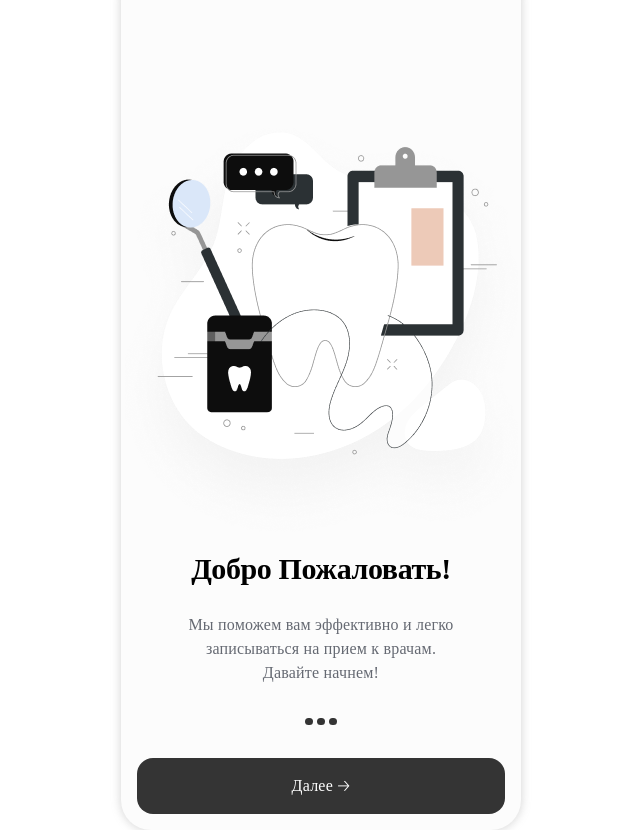
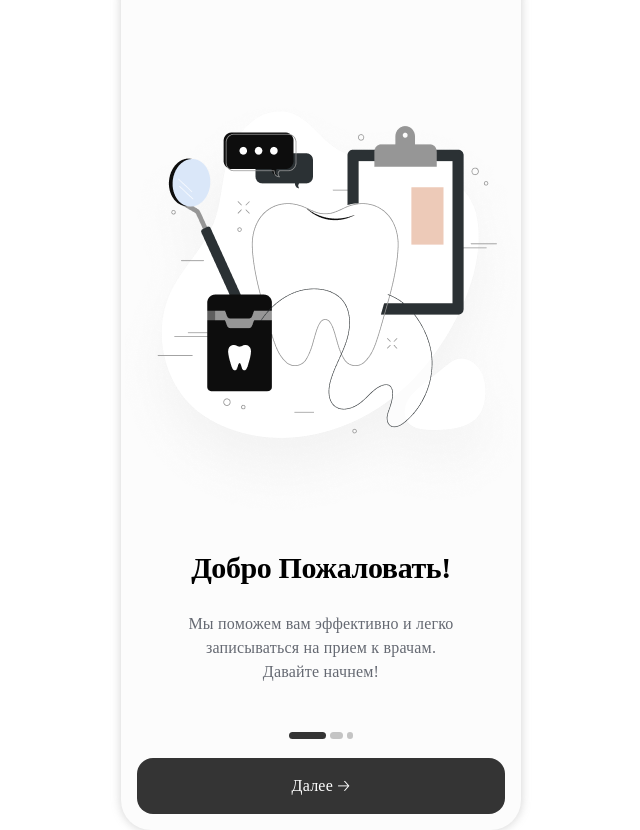
Before and after one commit to AmozasXleb/VR-test-task, a React (Vite) app: page / in a window 1280 px wide. Shown: the whole page, without its empty margins (319-959 px from the left). Built offline with nearby package versions, Linux system fonts and the light colour scheme; a web font is replaced by a local one.

Commit message:
почти все готово (остался слайдер)

```diff
--- a/src/pages/CodePage/Code.tsx
+++ b/src/pages/CodePage/Code.tsx
@@ -56,6 +56,22 @@ export function Code() {
     }
   }, [isAllFilled]);
 
+  const [seconds, setSeconds] = useState(60);
+
+  useEffect(() => {
+    const timer = setInterval(() => {
+      setSeconds(prev => {
+        if (prev <= 1) {
+          clearInterval(timer);
+          return 0;
+        }
+        return prev - 1;
+      });
+    }, 1000);
+
+    return () => clearInterval(timer);
+  }, []);
+
   return (
     <main>
       <div className={styles.content}>
@@ -68,7 +84,7 @@ export function Code() {
           <div className={styles.header}>
             <h1>Код подтверждения</h1>
             <p>
-              Код отправлен на + 7 922 365 54 06 <br />
+              Код отправлен на + 7 {localStorage.getItem('num')} <br />
               Введите код из SMS
             </p>
           </div>
@@ -88,7 +104,7 @@ export function Code() {
                 />
               ))}
             </div>
-            <label>Запросить повторно через: </label>
+            <label>Запросить повторно через: {seconds}</label>
           </div>
         </div>
 
--- a/src/pages/LogInPage/LogIn.tsx
+++ b/src/pages/LogInPage/LogIn.tsx
@@ -1,11 +1,15 @@
-import { useRef } from "react";
+import { useRef, useState } from "react";
 import styles from "./styles.module.css";
-
+import { useNavigate } from "react-router-dom";
 
 export function LogIn() {
+  const navigate = useNavigate();
+
   const telDiv = useRef<HTMLDivElement>(null);
   const telInput = useRef<HTMLInputElement>(null);
   const telBut = useRef<HTMLButtonElement>(null);
+
+  const [isButtonDisabled, setIsButtonDisabled] = useState(true);
 
   const onFocus = () => {
     if (telDiv.current) {
@@ -41,14 +45,16 @@ export function LogIn() {
 
       telInput.current.value = formatted;
 
-      if (telInput.current.value !== "") {
+      if (telInput.current.value.length === 13) {
         if (telBut.current) {
-          telBut.current.disabled = false;
+          setIsButtonDisabled(false);
+          localStorage.setItem('num', formatted)
           telBut.current.style.background = "#2d2d2d";
         }
       } else {
         if (telBut.current) {
-          telBut.current.disabled = true;
+          setIsButtonDisabled(true);
+
           telBut.current.style.background = "#2d2d2d5c";
         }
       }
@@ -94,7 +100,14 @@ export function LogIn() {
             <span>Политики кофиденциальности</span> , а также разрешаете
             обработку своих данных
           </p>
-          <button className={styles.next} ref={telBut} disabled={true}>
+          <button
+            className={styles.next}
+            ref={telBut}
+            disabled={isButtonDisabled}
+            onClick={() => {
+              navigate("/code");
+            }}
+          >
             Получить код
           </button>
         </div>
--- a/src/pages/MainPage/MainPage.tsx
+++ b/src/pages/MainPage/MainPage.tsx
@@ -4,7 +4,7 @@ import styles from "./styles.module.css";
 export function MainPage() {
   return (
     <main>
-
+      ура вы тут!!
     </main>
   );
 }
--- a/src/pages/StartPage/Start.tsx
+++ b/src/pages/StartPage/Start.tsx
@@ -1,13 +1,100 @@
+import { useEffect, useRef } from "react";
 import styles from "./styles.module.css";
+import { useNavigate } from "react-router-dom";
 
 export function Start() {
+  const navigate = useNavigate();
+
+
+  const ind1 = useRef<HTMLDivElement>(null);
+  const ind2 = useRef<HTMLDivElement>(null);
+  const ind3 = useRef<HTMLDivElement>(null);
+  const ind = useRef<HTMLDivElement>(null);
+  const but = useRef<HTMLDivElement>(null);
+
+  const first = useRef<HTMLDivElement>(null);
+  const second = useRef<HTMLDivElement>(null);
+  const last = useRef<HTMLDivElement>(null);
+
+  const firstImg = useRef<HTMLImageElement>(null);
+  const firstText = useRef<HTMLImageElement>(null);
+
+  let slideNum = 1;
+
+  const nextSlide = () => {
+    if (slideNum === 1) {
+      if (ind1.current) {
+        ind1.current.style.transform = "translateX(18px)";
+      }
+      if (ind2.current) {
+        ind2.current.style.transform = "translateX(-37px)";
+      }
+
+      if (first.current) {
+        first.current.style.opacity = "0";
+        first.current.style.display = "none";
+      }
+      if (second.current) {
+        second.current.style.opacity = "1";
+      }
+
+      slideNum += 1;
+
+      return;
+    }
+    if (slideNum === 2) {
+      if (ind1.current) {
+        ind1.current.style.transform = "translateX(27px)";
+      }
+      if (ind3.current) {
+        ind3.current.style.transform = "translateX(-38px)";
+      }
+
+      if (second.current) {
+        second.current.style.opacity = "0";
+        second.current.style.display = "none";
+      }
+      if (last.current) {
+        last.current.style.opacity = "1";
+      }
+
+      slideNum += 1;
+
+      return;
+    }
+        if (slideNum === 3) {
+          navigate("/login")
+    }
+  };
+
+  useEffect(() => {
+    if (firstImg.current) {
+      firstImg.current.style.marginBottom = "-70px";
+    }
+
+    setTimeout(() => {
+      if (firstImg.current) {
+        firstImg.current.style.transform = "translateY(-90px)";
+      }
+      if (but.current) {
+        but.current.style.opacity = "1";
+      }
+      if (ind.current) {
+        ind.current.style.opacity = "1";
+      }
+      if (firstText.current) {
+        firstText.current.style.opacity = "1";
+      }
+    }, 1000);
+  }, []);
+
   return (
     <main>
       <div className={styles.content}>
         <div className={styles.frame_row}>
-          <div className={styles.frame}>
-            <img src="./src/assets/tooth_main.png" alt="" />
-            <div className={styles.text}>
+          <div className={styles.frame} ref={first}>
+            <img src="./src/assets/tooth_main.png" alt="" ref={firstImg} />
+            <div className={styles.text_first} ref={firstText}>
               <h2>Добро Пожаловать!</h2>
               <p>
                 Мы поможем вам эффективно и легко записываться на прием к
@@ -17,7 +104,7 @@ export function Start() {
               </p>
             </div>
           </div>
-          <div className={styles.frame}>
+          <div className={styles.frame} ref={second}>
             <img src="./src/assets/peoples.png" alt="" />
             <div className={styles.text}>
               <h2>Выберите Специализацию</h2>
@@ -28,7 +115,7 @@ export function Start() {
               </p>
             </div>
           </div>
-          <div className={styles.frame}>
+          <div className={styles.frame} ref={last}>
             <img src="./src/assets/tooth_second.png" alt="" />
             <div className={styles.text}>
               <h2>Запланируйте Свой Первый Прием</h2>
@@ -41,13 +128,21 @@ export function Start() {
           </div>
         </div>
 
-        <div className={styles.indication}>
-          <div id="f1">*</div>
-          <div id="f2">*</div>
-          <div id="f3">*</div>
+        <div className={styles.indication} ref={ind}>
+          <div className={styles.ind1} ref={ind1}>
+            *
+          </div>
+          <div className={styles.ind2} ref={ind2}>
+            *
+          </div>
+          <div className={styles.ind3} ref={ind3}>
+            *
+          </div>
         </div>
-        <div className={styles.button_cont}>
-          <button className={styles.next_but}>Далее 🡢</button>
+        <div className={styles.button_cont} ref={but}>
+          <button className={styles.next_but} onClick={nextSlide}>
+            Далее 🡢
+          </button>
         </div>
       </div>
     </main>
--- a/src/pages/StartPage/styles.module.css
+++ b/src/pages/StartPage/styles.module.css
@@ -28,6 +28,7 @@ main{
     flex-direction: column;
     box-shadow: 0px 0px 8px 1px rgba(154, 154, 154, 0.378);
 border-radius: 30px;
+justify-content: end;
 }
 
 .frame_row
@@ -37,19 +38,34 @@ border-radius: 30px;
 
 .frame
 {
-    height: 100%;
+    height: 730px;
     justify-content: end;
     display: flex;
     flex-direction: column;
     align-items: center;
     font-family: SFPR;
+    transition: all 1s;
+}
+
+img{
+    transition: transform 1s;
 }
 
 .text
 {
     padding: 0px 20px;
     width: 357px;
+    transition: all 1s;
     margin-top: -30px;
+}
+
+.text_first
+{
+    padding: 0px 20px;
+    width: 357px;
+    transition: all 1s;
+    margin-top: -30px;
+    opacity: 0;
 }
 
 .frame h2
@@ -77,8 +93,14 @@ border-radius: 30px;
     flex-direction: row;
     gap: 4px;
     justify-content: center;
-    height: 100px;
+    height: 35px;
+    overflow: hidden;
     align-items: center;
+    width: 65px;
+    align-self: center;
+    opacity: 0;
+    transition: all 1s;
+
 }
 
 .indication div
@@ -87,6 +109,29 @@ border-radius: 30px;
     height: 7px;
     border-radius: 16px;
     color: #34343400;
+    transition: all 0.5s;
+}
+
+.ind1
+{
+    width: 37px;
+    /* position: absolute; */
+}
+
+.ind2
+{
+    width: 13px;
+    background: #34343448 !important;
+    /* position: absolute; */
+
+}
+
+.ind3
+{
+    width: 6px;
+    background: #34343448 !important;
+    /* position: absolute; */
+
 }
 
 .button_cont
@@ -94,6 +139,10 @@ border-radius: 30px;
     display: flex;
     justify-content: center;
     padding: 16px;
+    opacity: 0;
+    transition: all 1s;
+
+
 }
 
 .next_but
```
